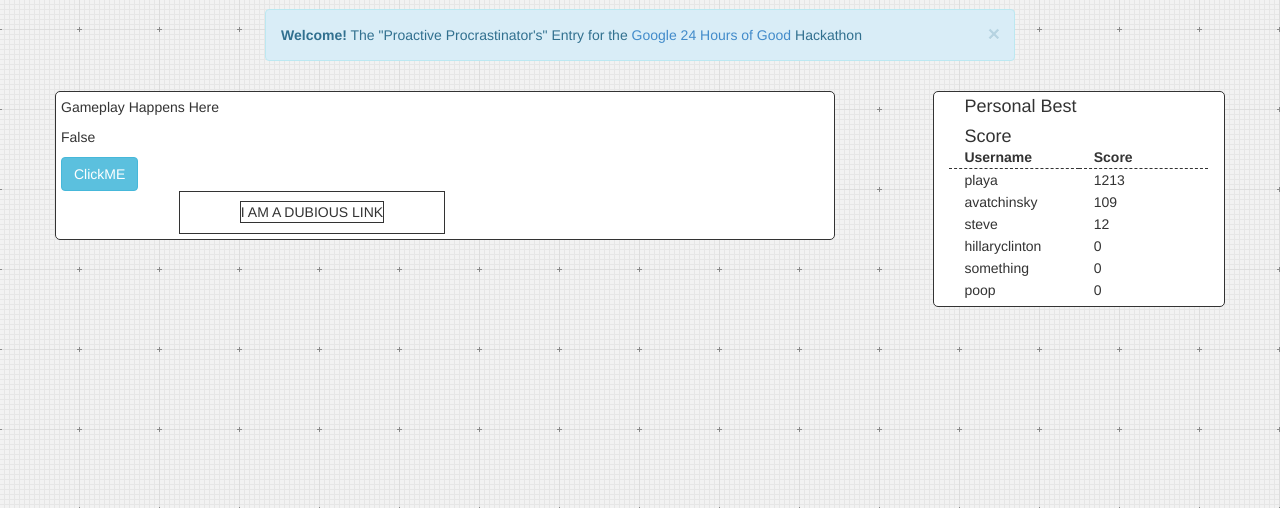
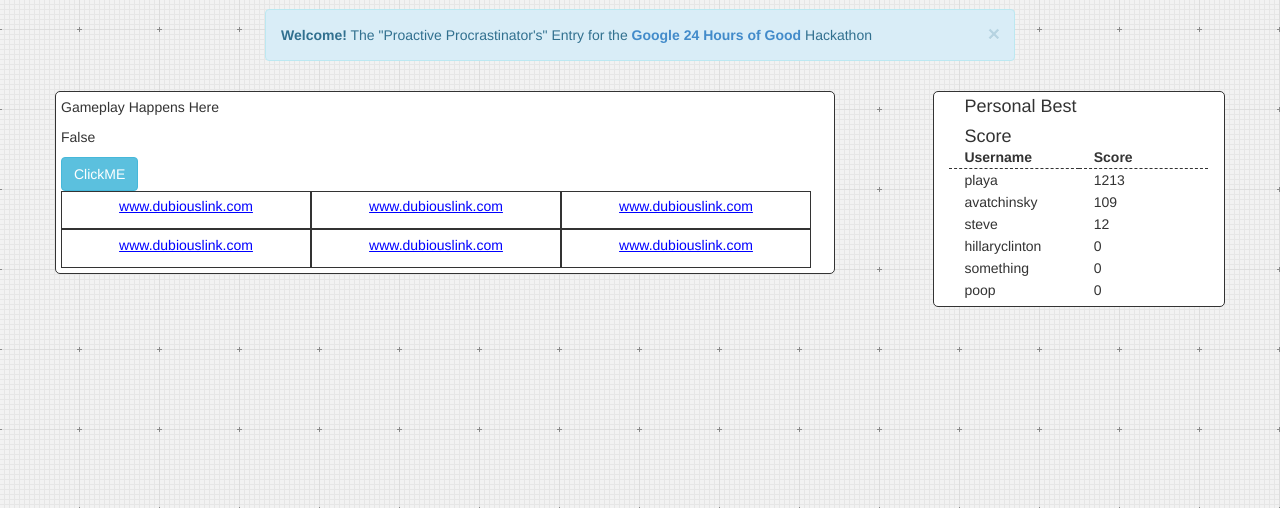
Before and after one commit to AVatch/Google-24-Hr-Hackathon, a Django app: page / in a window 1280 px wide. Shown: the part 51-559 px from the top of the page. Run offline with Django 3.2, Linux system fonts and the light colour scheme; data comes from the database, SQL or seed files in the repository; both versions use the stored data as it was after the commit; parts of the project's set-up code (start-up, migrations or seed data) failed here and were passed over; some libraries are stand-ins or nearby versions.

Commit message:
links work

```diff
--- a/Django_Project/LinkSweeper/static/css/styles.css
+++ b/Django_Project/LinkSweeper/static/css/styles.css
@@ -10,6 +10,21 @@ body {
   text-align: center;
 }
 
+.link-styler {
+	text-decoration: underline;
+	border-radius: 5px;
+	color: blue;
+	padding: 2px;
+}
+.link-container{
+	width: 250px;
+	border: 1px solid;
+}
+.link {
+	margin: 0px;
+	margin-top:1%;
+}
+
 .center {
 	text-align: center;
 }
--- a/Django_Project/LinkSweeper/static/js/linksweeper.js
+++ b/Django_Project/LinkSweeper/static/js/linksweeper.js
@@ -3,14 +3,49 @@ $(document).ready(function() {
 
     // Links
     $(function() {
+
+        var flag = true;
+        var initX = 0;
+        var initY = 0;
+
         $( ".link" ).draggable({
             axis: "x",
             cursor: "move",
-            containment: ".link-container",
-            revert: true
+            containment: "parent",
+            revert: true,
+
+
+            drag: function(e) {
+
+                var parentOffset = $(this).parent().offset();
+                var relX = e.pageX - parentOffset.left;
+                var relY = e.pageY - parentOffset.top;
+
+                if(flag){
+                    initX = relX;
+                    initY = relY;
+                    flag = false;
+                }
+
+                console.log('(x,y): (' + relX + ',' + relY + ')');
+                console.log('Init (x,y): (' + initX + ',' + initY + ')');
+
+
+                // RGB
+                bg_color = [255, 255, 255];
+
+                // bg_color[0] -= relX;
+                // console.log('rgb('+bg_color[0]+','+bg_color[1]+','+bg_color[2]+')');
+                if( relX < initX){
+                    $(this).parent().css('background-color' , 'red');
+                }
+                if( relX > initX){
+                    $(this).parent().css('background-color' , 'green');
+                }
+
+            },
         });
     });
-
 
     // AJAX POST
     $('#post-score').click(function(){
--- a/Django_Project/LinkSweeper/templates/linksweeper.html
+++ b/Django_Project/LinkSweeper/templates/linksweeper.html
@@ -6,7 +6,7 @@
 	<div class="col-md-8 col-md-offset-2" style="margin-top:10px;">
 		<div class="alert alert-info alert-dismissable">
 		 	<button type="button" class="close" data-dismiss="alert" aria-hidden="true">&times;</button>
-			<p><strong>Welcome!</strong> The "Proactive Procrastinator's" Entry for the <a href="http://24hoursofgood.com/">Google 24 Hours of Good</a> Hackathon</p>
+			<p><strong>Welcome!</strong> The "Proactive Procrastinator's" Entry for the <strong><a href="http://24hoursofgood.com/">Google 24 Hours of Good</a></strong> Hackathon</p>
 		</div>
 	</div>
 	{% if msg %}
@@ -31,18 +31,86 @@
 
 		<button type="button" id="post-score" class="btn btn-info">ClickME</button>
 
-		<div class="row">
+<!-- 		<div class="row">
+			<div class="col-md-8">
 
-			<!-- Link Obj -->
-			<div class="link-container col-md-4 col-md-offset-2 center" style="border: 1px solid;">
+				<div class="link-container center">
 
-					<div class="link" style="margin: 0px; margin-top:4%;">
-						<p style="border: 1px solid;">I AM A DUBIOUS LINK</p>
-					</div>
+						<div class="link" style="">
+							<p class="link-styler" style="background-color: white;">www.dubiouslink.com</p>
+						</div>
+
+				</div>
+
 
 			</div>
-			<!-- End Link -->
+		</div> -->
 
+
+		<div class="row">
+			<div class="col-md-8">
+				<table style="width:100%;">
+					<tr>
+					  <td>
+					  		<div class="link-container center" id="link-1-1">
+
+								<div class="link" style="">
+									<p class="link-styler" style="background-color: white;">www.dubiouslink.com</p>
+								</div>
+
+							</div>
+					  </td>
+					  <td>
+					  		<div class="link-container center" id="link-1-2">
+
+								<div class="link" style="">
+									<p class="link-styler" style="background-color: white;">www.dubiouslink.com</p>
+								</div>
+
+							</div>
+					  </td>
+					  <td>
+						  	<div class="link-container center" id="link-1-3">
+
+								<div class="link" style="">
+									<p class="link-styler" style="background-color: white;">www.dubiouslink.com</p>
+								</div>
+
+							</div>
+					  </td>
+					</tr>
+					<tr>
+					  <td>
+					  		<div class="link-container center" id="link-2-1">
+
+								<div class="link" style="">
+									<p class="link-styler" style="background-color: white;">www.dubiouslink.com</p>
+								</div>
+
+							</div>
+					  </td>
+					  <td>
+					  		<div class="link-container center" id="link-2-2">
+
+								<div class="link" style="">
+									<p class="link-styler" style="background-color: white;">www.dubiouslink.com</p>
+								</div>
+
+							</div>
+					  </td>
+					  <td>
+						  	<div class="link-container center" id="link-2-3">
+
+								<div class="link" style="">
+									<p class="link-styler" style="background-color: white;">www.dubiouslink.com</p>
+								</div>
+
+							</div>
+					  </td>
+					</tr>
+
+				</table>
+			</div>
 		</div>
 
 	</div>
```
Also changed, not shown: Django_Project/LinkSweeper/db.sqlite3, 4 other files.
